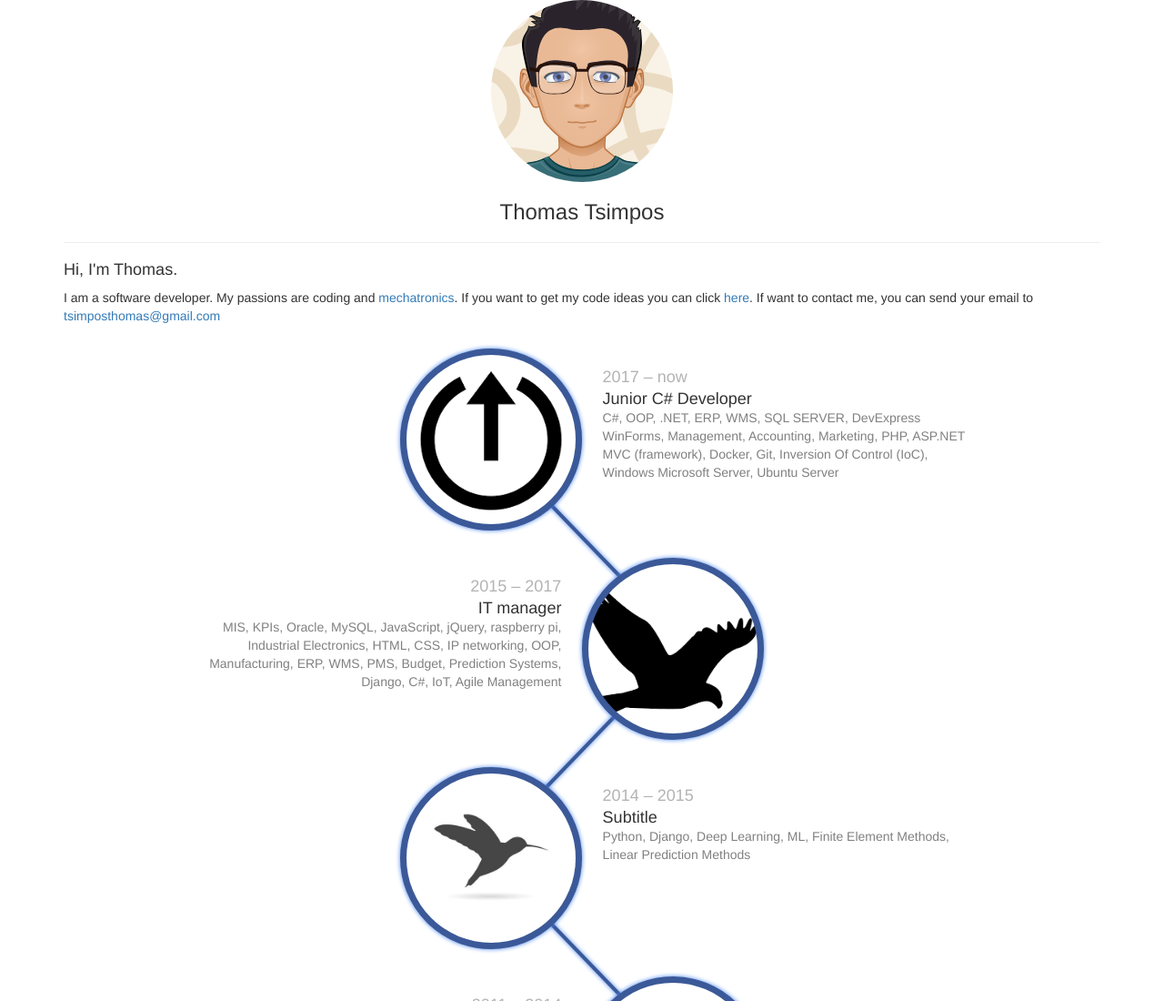
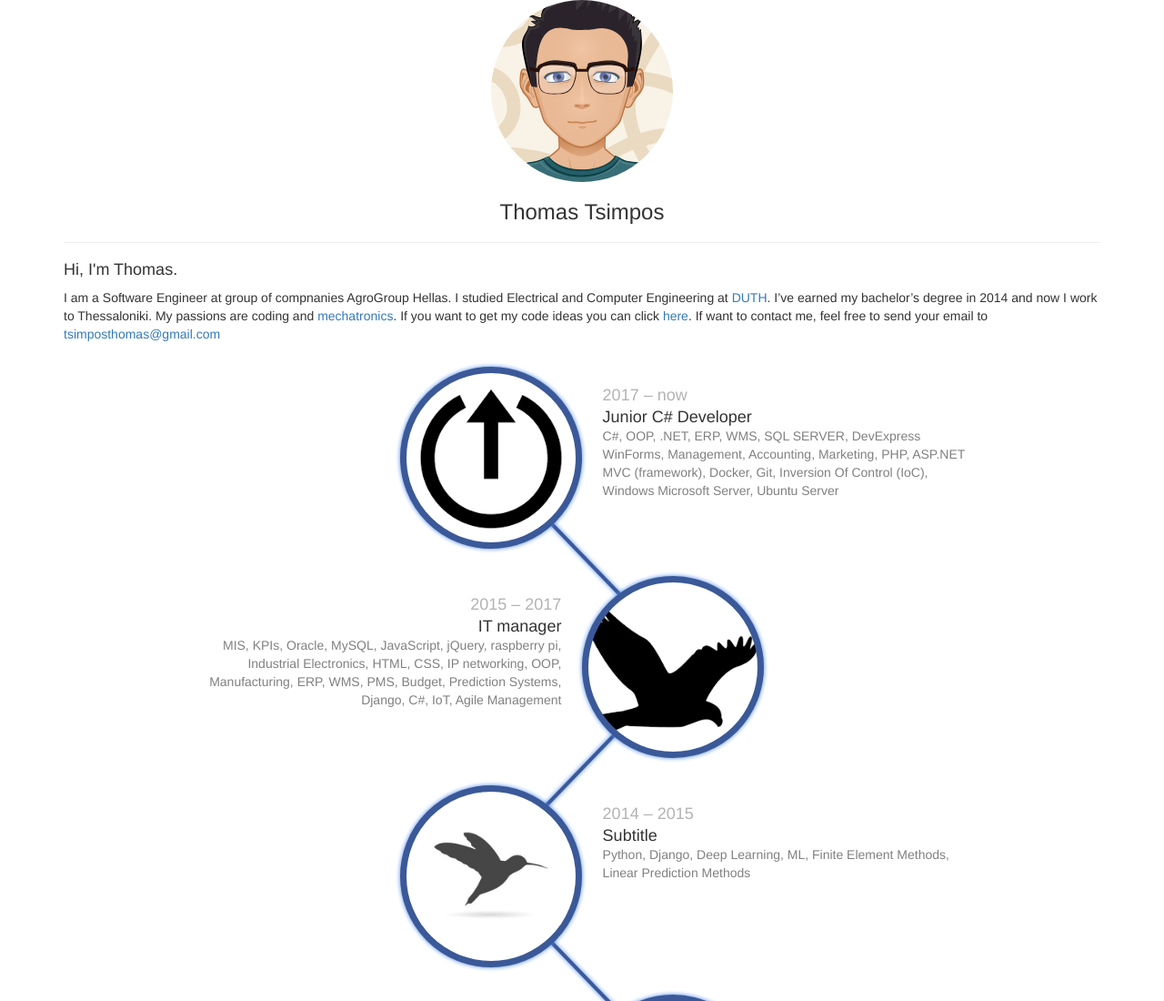
Before and after one commit to thomtsib/thomtsib.github.io, a plain HTML site: page index.html in a window 1280 px wide. Shown: the top 1100 px of the page at 91% size. Drawn offline with Linux system fonts and the light colour scheme.

Commit message:
add bachelor degree

```diff
--- a/index.html
+++ b/index.html
@@ -276,8 +276,9 @@
 	  <hr>
       <p>
         <h4>Hi, I'm Thomas.</h4>
-		I am a software developer. My passions are coding and <a href="https://en.wikipedia.org/wiki/Mechatronics"> mechatronics</a>. If you want to get my code ideas you can click <a href="https://github.com/thomtsib">here</a>.
-		If want to contact me, you can send your email to <a href="mailto:tsimposthomas@gmail.com">tsimposthomas@gmail.com</a>
+		I am a Software Engineer at group of compnanies AgroGroup Hellas. I studied Electrical and Computer Engineering at <a href="http://www.ee.duth.gr/en"> DUTH</a>.
+		I’ve earned my bachelor’s degree in 2014 and now I work to Thessaloniki. My passions are coding and <a href="https://en.wikipedia.org/wiki/Mechatronics"> mechatronics</a>. If you want to get my code ideas you can click <a href="https://github.com/thomtsib">here</a>.
+		If want to contact me, feel free to send your email to <a href="mailto:tsimposthomas@gmail.com">tsimposthomas@gmail.com</a>
       </p>
       <ul class="timeline">
 		<li class="timeline-inverted">
```
